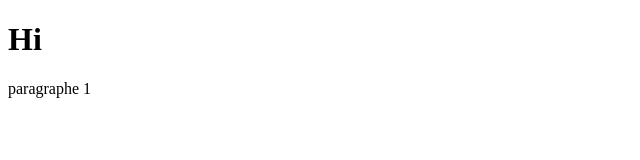
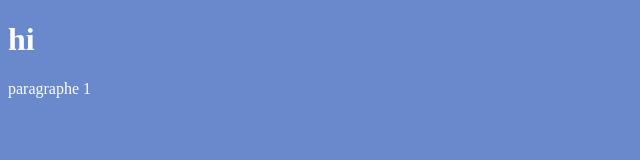
Before and after one commit to mareenmaud/TutoGit, a plain HTML site: page index.html in a window 1280 px wide. Shown: the whole page, without its empty margins (0-640 px from the left). Drawn offline with Linux system fonts and the light colour scheme.

Commit message:
ajout du fond bleu dans index.html

```diff
--- a/index.html
+++ b/index.html
@@ -1,16 +1,17 @@
 <!DOCTYPE html>
 <html>
 <head>
-<title>Bonjour</title>
-<style type="text/css">
-body {
-    background-color:#6a89cc
-	color : white
-}
-</style>
+	<title>Bonjour</title>
+	<style type="text/css">
+	Body{
+	background-color: #6a89cc;
+	color : white;
+
+	}
+	</style>
 </head>
 <body>
-<h1>Hi</h1>
+<h1>hi</h1>
 <p>paragraphe 1</p>
 </body>
 </html>
```
